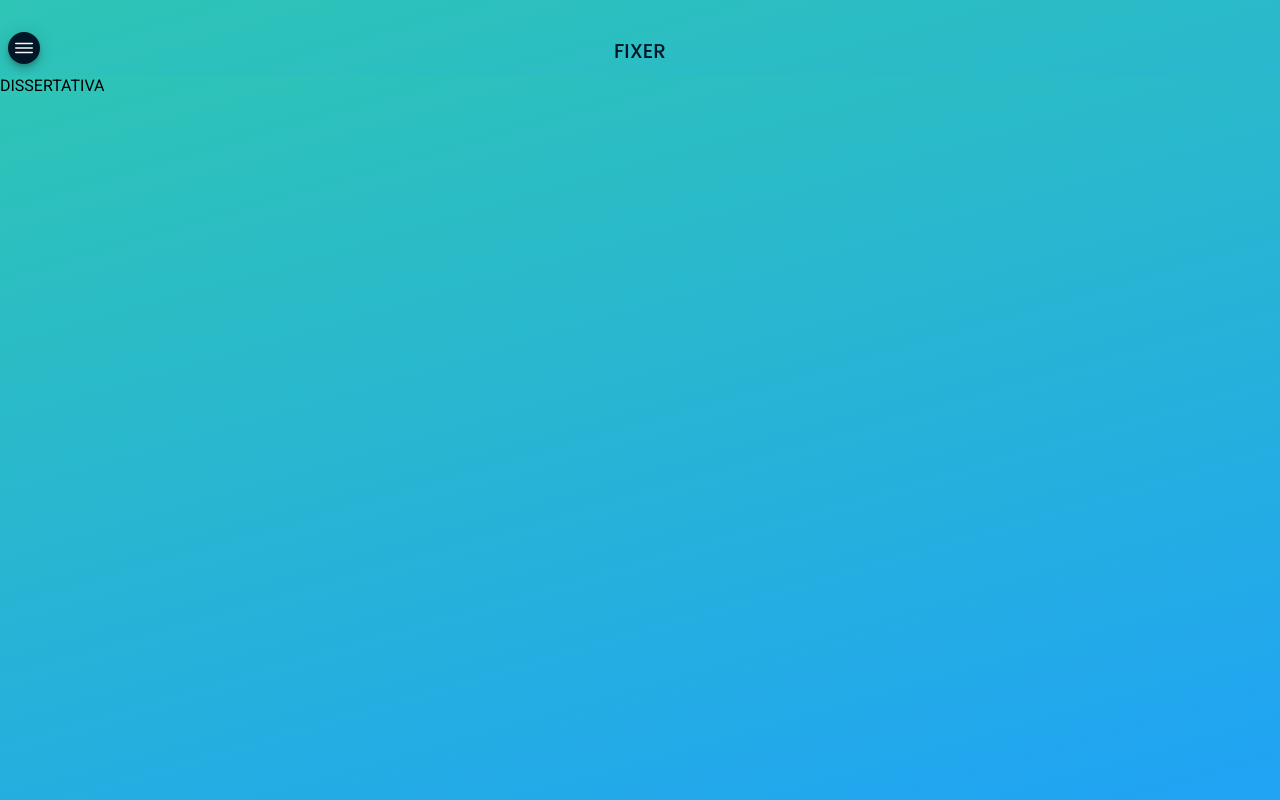
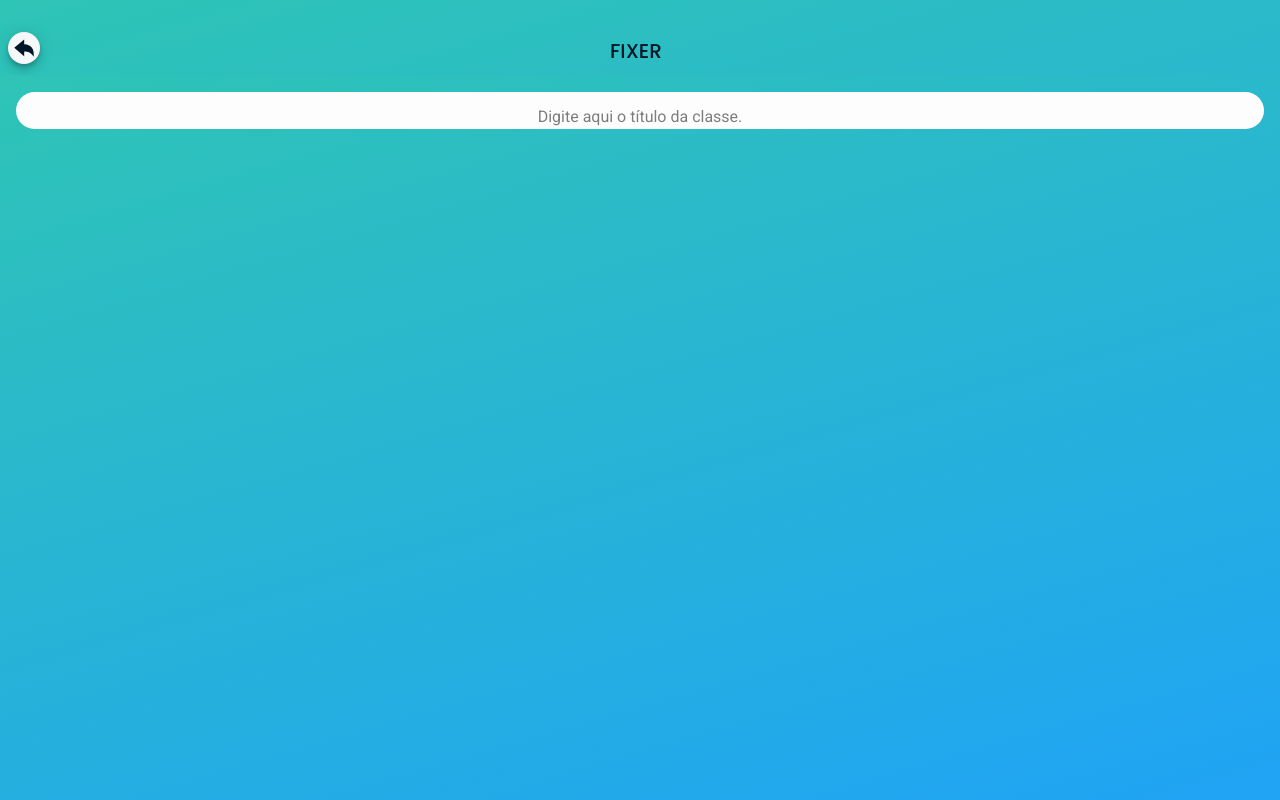
Before and after one commit to Lucasfield3/fixer-ionic-react, a React (Create React App) app: page /questaoDissertativa in a window 1280 px wide. Built offline with nearby package versions, Linux system fonts and the light colour scheme.

Commit message:
history buttons dissertativa e alternativa

```diff
--- a/src/pages/Flash-cards/Alternativa/questaoAlternativa.tsx
+++ b/src/pages/Flash-cards/Alternativa/questaoAlternativa.tsx
@@ -8,24 +8,18 @@ import {
     IonIcon,
     IonHeader,
     IonMenuButton,
-    IonToolbar, IonLabel, IonContent, IonFab, IonFabList
+    IonToolbar, IonLabel, IonContent, IonFab, IonFabList, IonItem, IonInput
 } from '@ionic/react'
-import { add, menuOutline } from 'ionicons/icons';
+import { add, menuOutline, arrowUndoSharp, text } from 'ionicons/icons';
 import './style.css'
 import { menuController } from '@ionic/core';
 import { useHistory } from 'react-router';
 
-async function openMenu() {
-    await menuController.open();
-}
 
 const questaoAlternativa: React.FC = () => {
 
     // eslint-disable-next-line react-hooks/rules-of-hooks
     const history = useHistory()
-    const Props = () => {
-        history.push('/questaoAlternativa')
-    }
 
     return (
         <>
@@ -33,10 +27,15 @@ const questaoAlternativa: React.FC = () => {
                 <IonHeader className='custom-header'>
                     <IonToolbar>
                         <IonRow className='row-label'>
-                            <IonLabel className="label-menu-fixer">FIXER</IonLabel>
+                            <IonLabel className="label-menu-fixer-alternativa">FIXER</IonLabel>
                         </IonRow>
-                        <IonFabButton slot='start' onClick={openMenu} className="icon-fab-button dark" size="small" color="dark">
-                            <IonIcon icon={menuOutline} />
+                        <IonFabButton
+                            onClick={() => history.push('/Flash-cards')}
+                            slot='start'
+                            className="icon-fab-button light"
+                            size="small"
+                            color="light">
+                            <IonIcon icon={arrowUndoSharp} />
                             <IonButton slot='start'>
                                 <IonMenuButton></IonMenuButton>
                             </IonButton>
@@ -46,7 +45,11 @@ const questaoAlternativa: React.FC = () => {
 
 
                 <IonContent>
-                   ALTERNATIVA
+
+                    <IonItem className="item-input-alternativa">
+                        <IonInput type="text" className="input-alternativa" placeholder="Digite aqui o título da classe."></IonInput>
+                    </IonItem>
+
                 </IonContent>
             </IonPage>
         </>
--- a/src/pages/Flash-cards/Alternativa/style.css
+++ b/src/pages/Flash-cards/Alternativa/style.css
@@ -0,0 +1,22 @@
+.label-menu-fixer-alternativa{
+  display: flex;
+  font-size: 20px;
+  margin-top: .4rem;
+  margin-right: 3.5rem;
+  justify-content: center;
+  color: var(--ion-color-dark);
+  font-family: Poppins;
+}
+
+.item-input-alternativa{
+  --background: #fdfdfd;
+  border-radius: 2rem;
+  margin: 1rem;
+  height: 2.3rem;
+}
+
+.input-alternativa{
+  justify-content: center;
+  text-align: center;
+
+}
--- a/src/pages/Flash-cards/Dissertativa/questaoDisertativa.tsx
+++ b/src/pages/Flash-cards/Dissertativa/questaoDisertativa.tsx
@@ -8,17 +8,18 @@ import {
     IonIcon,
     IonHeader,
     IonMenuButton,
-    IonToolbar, IonLabel, IonContent, IonFab, IonFabList
+    IonToolbar, IonLabel, IonContent, IonFab, IonFabList, IonItem, IonInput
 } from '@ionic/react'
-import { add, menuOutline } from 'ionicons/icons';
+import { add, menuOutline, arrowUndoSharp, text } from 'ionicons/icons';
 import './style.css'
 import { menuController } from '@ionic/core';
+import { useHistory } from 'react-router';
 
-async function openMenu() {
-    await menuController.open();
-}
 
 const questaoDissertativa: React.FC = () => {
+
+    // eslint-disable-next-line react-hooks/rules-of-hooks
+    const history = useHistory()
 
     return (
         <>
@@ -26,10 +27,15 @@ const questaoDissertativa: React.FC = () => {
                 <IonHeader className='custom-header'>
                     <IonToolbar>
                         <IonRow className='row-label'>
-                            <IonLabel className="label-menu-fixer">FIXER</IonLabel>
+                            <IonLabel className="label-menu-fixer-dissertativa">FIXER</IonLabel>
                         </IonRow>
-                        <IonFabButton slot='start' onClick={openMenu} className="icon-fab-button dark" size="small" color="dark">
-                            <IonIcon icon={menuOutline} />
+                        <IonFabButton
+                            onClick={() => history.push('/Flash-cards')}
+                            slot='start'
+                            className="icon-fab-button light"
+                            size="small"
+                            color="light">
+                            <IonIcon icon={arrowUndoSharp} />
                             <IonButton slot='start'>
                                 <IonMenuButton></IonMenuButton>
                             </IonButton>
@@ -39,7 +45,11 @@ const questaoDissertativa: React.FC = () => {
 
 
                 <IonContent>
-                    DISSERTATIVA
+
+                    <IonItem className="item-input-dissertativa">
+                        <IonInput type="text" className="input-dissertativa" placeholder="Digite aqui o título da classe."></IonInput>
+                    </IonItem>
+
                 </IonContent>
             </IonPage>
         </>
--- a/src/pages/Flash-cards/Dissertativa/style.css
+++ b/src/pages/Flash-cards/Dissertativa/style.css
@@ -0,0 +1,22 @@
+.label-menu-fixer-dissertativa{
+  display: flex;
+  font-size: 20px;
+  margin-top: .4rem;
+  margin-right: 3.5rem;
+  justify-content: center;
+  color: var(--ion-color-dark);
+  font-family: Poppins;
+}
+
+.item-input-dissertativa{
+  --background: #fdfdfd;
+  border-radius: 2rem;
+  margin: 1rem;
+  height: 2.3rem;
+}
+
+.input-dissertativa{
+  justify-content: center;
+  text-align: center;
+
+}
```
